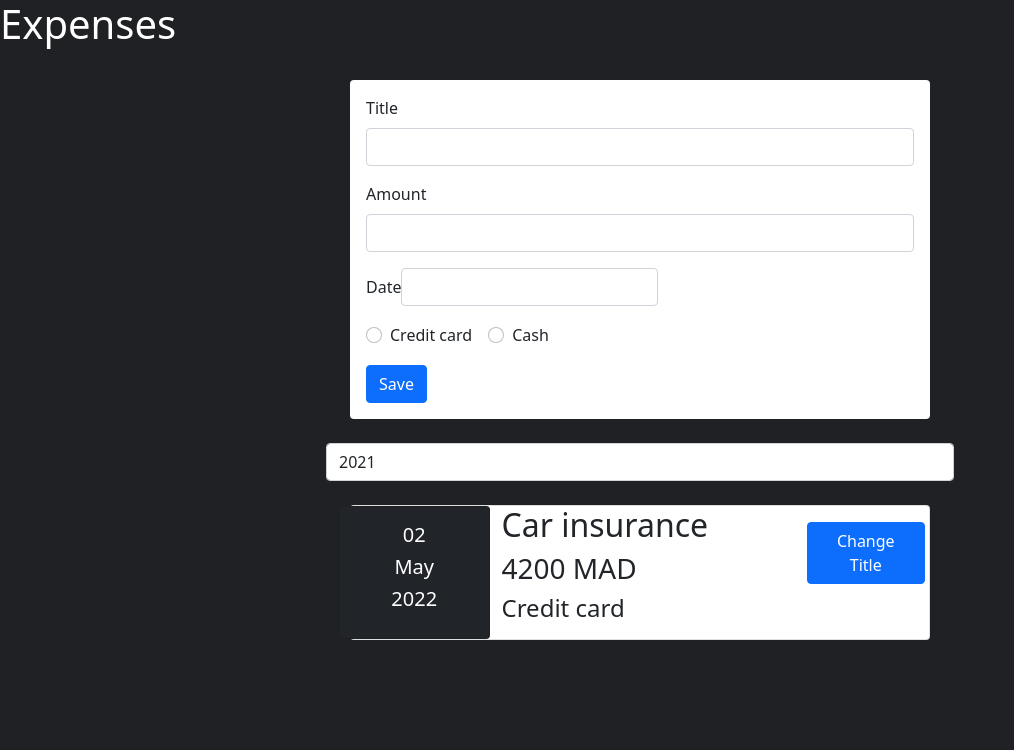
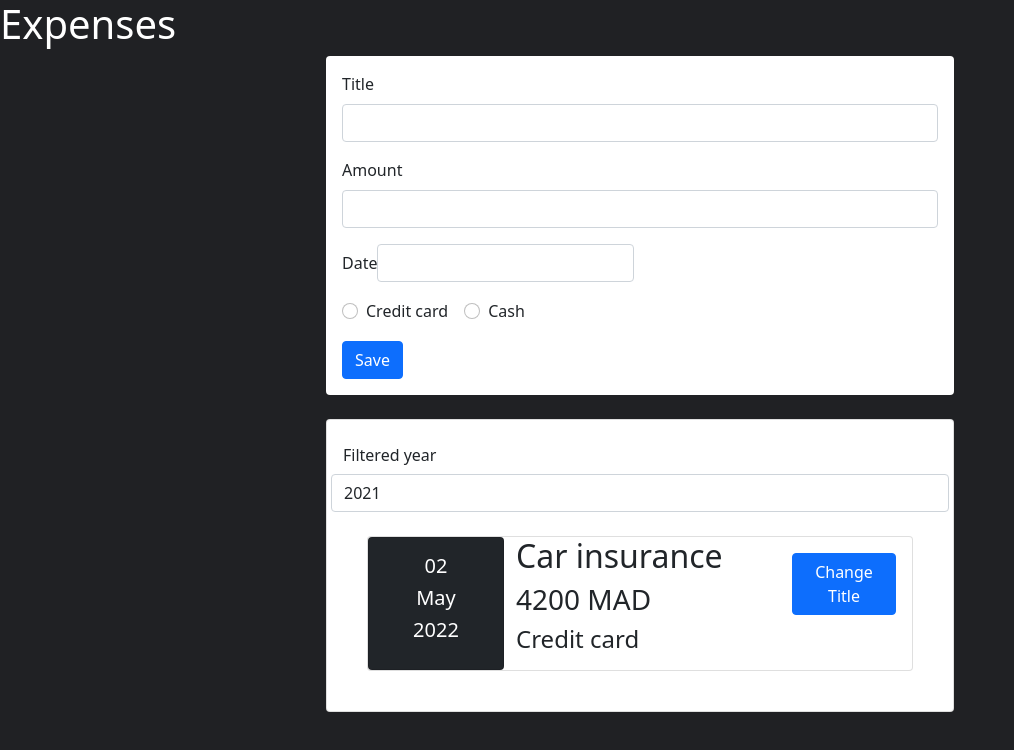
Before and after one commit to bouhouchmarouane/expenses-app, a React (Create React App) app: page / in a window 1280 px wide. Shown: the top 750 px of the page, without its empty margins (0-1014 px from the left). Built offline with nearby package versions, Linux system fonts and the light colour scheme.

Commit message:
Last section's commit

```diff
--- a/src/App.js
+++ b/src/App.js
@@ -1,7 +1,8 @@
 import Expenses from "./components/Expenses";
-import ExpenseForm from "./components/NewExpense/ExpenseForm";
+import ExpenseForm from "./components/ExpenseForm";
 import FilterExpense from "./components/FilterExpense";
 import { useState } from "react";
+import Card from "./components/Card";
 
 const App = () => {
   const expenseItems = [
@@ -42,8 +43,10 @@ const App = () => {
       <div className="col-lg-3 col-md-2 col-sm-0"></div>
       <div className="col-lg-6 col-md-8 col-sm12">
         <ExpenseForm onSaveEnteredData={saveExpenseDataHandler}/>
-        <FilterExpense onFilteredYearChanged={filteredYearchangeHandler} selected={filteredYear}/>
-        <Expenses expenseItems={expenseItems} />
+        <Card>
+          <FilterExpense onFilteredYearChanged={filteredYearchangeHandler} selected={filteredYear}/>
+          <Expenses expenseItems={expenseItems} />
+        </Card>
       </div>
       <div className="col-lg-3 col-md-2 col-sm-0"></div>
     </div>
--- /dev/null
+++ b/src/components/Card.js
@@ -0,0 +1,10 @@
+const Card = (props) => {
+    return(
+      <div className="card">
+          <div className="card-body">
+              {props.children}
+          </div>
+      </div>
+    );
+}
+export default Card;
--- a/src/components/NewExpense/ExpenseForm.js
+++ b/src/components/ExpenseForm.js
@@ -41,7 +41,7 @@ export const ExpenseForm = (props) => {
   };
 
   return (
-    <div className="new-expense-form m-4">
+    <div className="new-expense-form mb-4">
       <form onSubmit={submitHandler}>
         <div className="mb-3">
           <label htmlFor="title" className="form-label">
--- a/src/components/ExpenseItem.js
+++ b/src/components/ExpenseItem.js
@@ -14,7 +14,7 @@ const ExpenseItem = (props) => {
 
     return (
       <div className="card m-4">
-        <div className="card-body row" style={{padding: 0}}>
+        <div className="card-body row m-0" style={{padding: 0}}>
           <ExpenseDate date={date} />
           <div className="card-title col-xl-6 col-lg-7">
             <h2>{title}</h2>
--- a/src/components/FilterExpense.js
+++ b/src/components/FilterExpense.js
@@ -1,11 +1,12 @@
 export const FilterExpense = (props) => {
-    const yearChangeHandler = (event) => {
-        props.onFilteredYearChanged(event.target.value);
-    }
+  const yearChangeHandler = (event) => {
+    props.onFilteredYearChanged(event.target.value);
+  }
 
   return (
-    <div>
-      <select className="form-control" onChange={yearChangeHandler} value={props.selected}>
+    <div className="row">
+      <label htmlFor="filteredYear" className="col-md-4 col-form-label">Filtered year</label>
+      <select id="filteredYear" className="form-control col-md-8" onChange={yearChangeHandler} value={props.selected}>
         <option value={'2020'}>2020</option>
         <option value={'2021'}>2021</option>
       </select>
```
Also changed, not shown: src/components/ExpenseForm.css (renamed from src/components/NewExpense/ExpenseForm.css).
